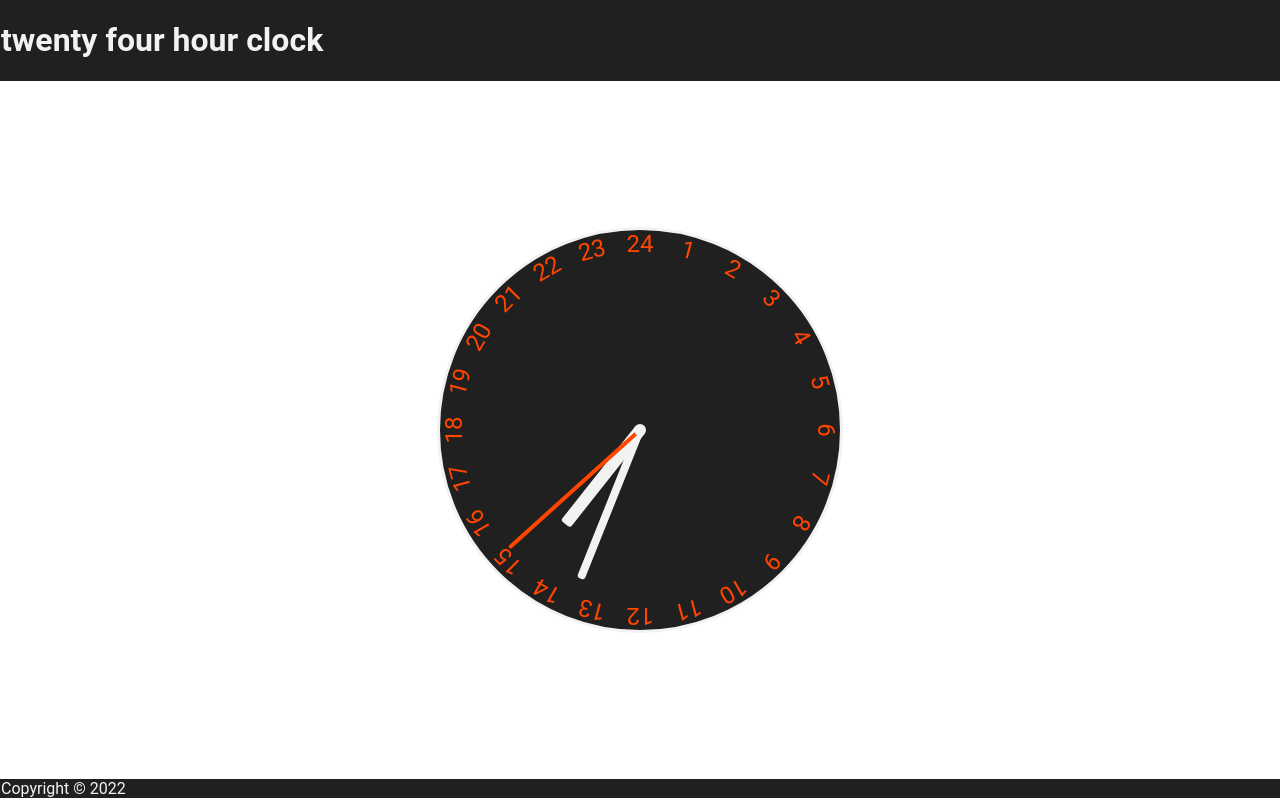
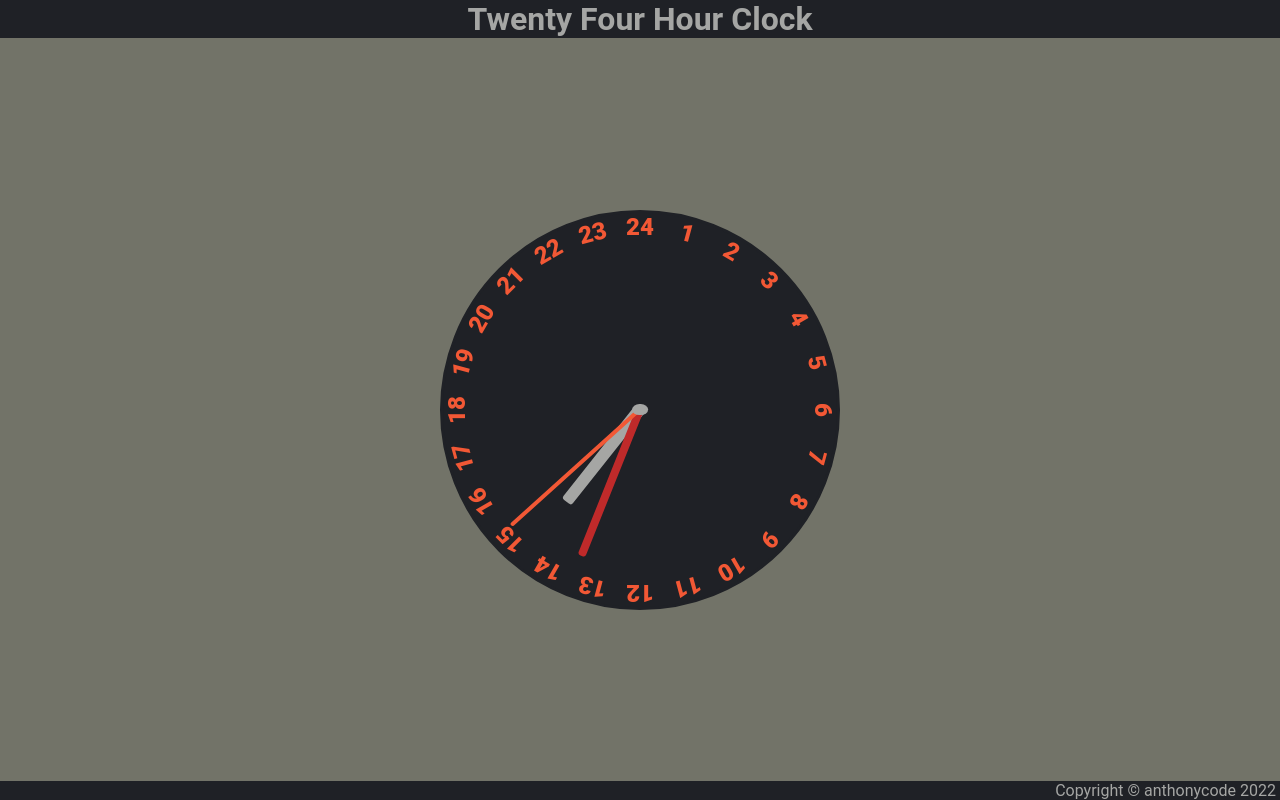
Before and after one commit to anthonytastet/twenty-four-hour-clock, a React (Create React App) app: page / in a window 1280 px wide. Built offline with nearby package versions, Linux system fonts and the light colour scheme.

Commit message:
Add colors

```diff
--- a/public/index.html
+++ b/public/index.html
@@ -24,7 +24,7 @@
       work correctly both with client-side routing and a non-root public URL.
       Learn how to configure a non-root public URL by running `npm run build`.
     -->
-    <title>React App</title>
+		<title>TwentyFourHourClock</title>
 	</head>
 	<body>
 		<noscript>You need to enable JavaScript to run this app.</noscript>
--- a/src/Footer.js
+++ b/src/Footer.js
@@ -2,7 +2,7 @@ import React from "react";
 
 const Footer = () => {
 	const today = new Date();
-	return <footer>Copyright &copy; {today.getFullYear()}</footer>;
+	return <footer>Copyright &copy; anthonycode {today.getFullYear()}</footer>;
 };
 
 export default Footer;
--- a/src/index.css
+++ b/src/index.css
@@ -1,26 +1,41 @@
+* {
+	box-sizing: border-box;
+	margin: 0;
+	font-family: "Roboto", "Oxygen", "Ubuntu", "Droid Sans", sans-serif;
+}
+
 :root {
 	/* colors */
-	--primary: #f2f2f2;
-	--secondary: #202020;
-	--accent: orangered;
-}
-
-body {
-	box-sizing: border-box;
-	margin: 0;
-	font-family: "Roboto", "Oxygen", "Ubuntu", "Cantarell", "Fira Sans",
-		"Droid Sans", "Helvetica Neue", sans-serif;
-	-webkit-font-smoothing: antialiased;
-	-moz-osx-font-smoothing: grayscale;
+	--first: var(--red);
+	--second: var(--red--dark);
+	--third: var(--red--light);
+	--background: var(--grey);
+	--background--dark: var(--grey--dark);
+	--background--light: var(--grey--light);
+	--accent: var(--orange);
+	/* --black: #0d0d0d; */
+	--black: #0a0a0d;
+	--white: #f2f2f2;
+	--blue: #3370a6;
+	--blue--dark: #2a4359;
+	--blue--bright: #63d8f2;
+	--blue--light: #b6ecf2;
+	--red: #bf2a2a;
+	--red--dark: #400c16;
+	--red--light: #f22929;
+	--orange: #f25835;
+	--grey: #727368;
+	--grey--dark: #1f2126;
+	--grey--light: #a5a6a4;
 }
 
 code {
-	font-family: source-code-pro, Menlo, Monaco, Consolas, "Courier New",
-		monospace;
+	font-family: source-code-pro, monospace;
 }
 
 .App {
-	height: calc(100vh - 2px);
+	height: 100vh;
+	width: 100%;
 	margin: auto;
 	display: flex;
 	flex-direction: column;
@@ -29,13 +44,18 @@ code {
 }
 
 header {
-	width: calc(100% - 2px);
+	width: 100%;
 	padding: 0 0.25em;
-	background-color: var(--secondary);
-	color: var(--primary);
+	background-color: var(--background--dark);
+	color: var(--first);
 	display: flex;
-	justify-content: space-between;
+	justify-content: center;
 	align-items: center;
+}
+
+header > * {
+	text-transform: capitalize;
+	color: var(--background--light);
 }
 
 main {
@@ -46,15 +66,16 @@ main {
 	justify-content: center;
 	align-items: center;
 	overflow-y: auto;
+	background-color: var(--background);
 }
 
 footer {
-	width: calc(100% - 2px);
+	width: 100%;
 	padding: 0 0.25em;
-	background-color: var(--secondary);
-	color: var(--primary);
+	background-color: var(--background--dark);
+	color: var(--background--light);
 	display: flex;
-	justify-content: space-between;
+	justify-content: flex-end;
 	align-items: center;
 }
 
@@ -63,9 +84,9 @@ footer {
 	width: 50vh;
 	height: 50vh;
 	border-radius: 50%;
-	border: 3px solid var(--primary);
-	background-color: var(--secondary);
-	color: var(--primary);
+	border: 3px solid var(--background--dark);
+	background-color: var(--background--dark);
+	color: var(--second);
 }
 
 .clockFrame .clockDigit {
@@ -75,6 +96,7 @@ footer {
 	height: 100%;
 	color: var(--accent);
 	font-size: 3vh;
+	font-weight: 900;
 	text-align: center;
 	transform: rotate(var(--digitRotation));
 }
@@ -159,7 +181,7 @@ footer {
 	z-index: 10;
 	height: 40%;
 	width: 3%;
-	background-color: var(--primary);
+	background-color: var(--first);
 	transform-origin: bottom;
 	border-top-left-radius: 3px;
 	border-top-right-radius: 3px;
@@ -173,12 +195,12 @@ footer {
 .clockFrame .hand.minute {
 	width: 2%;
 	height: 40%;
-	background-color: var(--primary);
+	background-color: var(--first);
 }
 .clockFrame .hand.hour {
 	width: 3%;
 	height: 30%;
-	background-color: var(--primary);
+	background-color: var(--background--light);
 }
 
 .clockFrame::after {
@@ -187,9 +209,9 @@ footer {
 	top: 50%;
 	left: 50%;
 	z-index: 11;
-	width: 3%;
+	width: 4%;
 	height: 3%;
-	background-color: var(--primary);
+	background-color: var(--background--light);
 	transform: translate(-50%, -50%);
 	border-radius: 50%;
 }
```
Also changed, not shown: src/logo.svg (deleted). Lines whose indentation alone changed are shown as unchanged.
